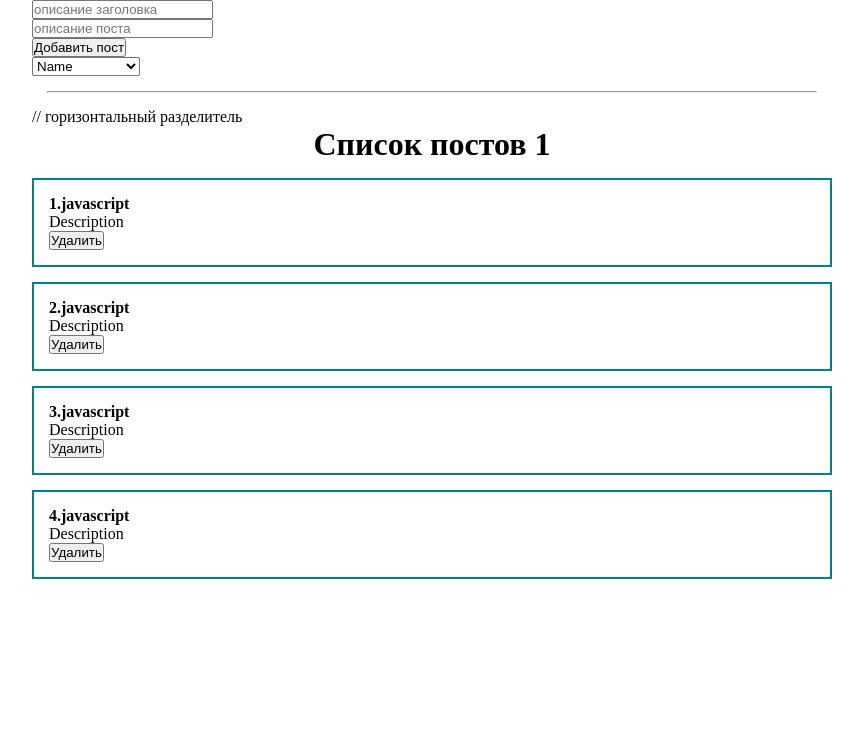
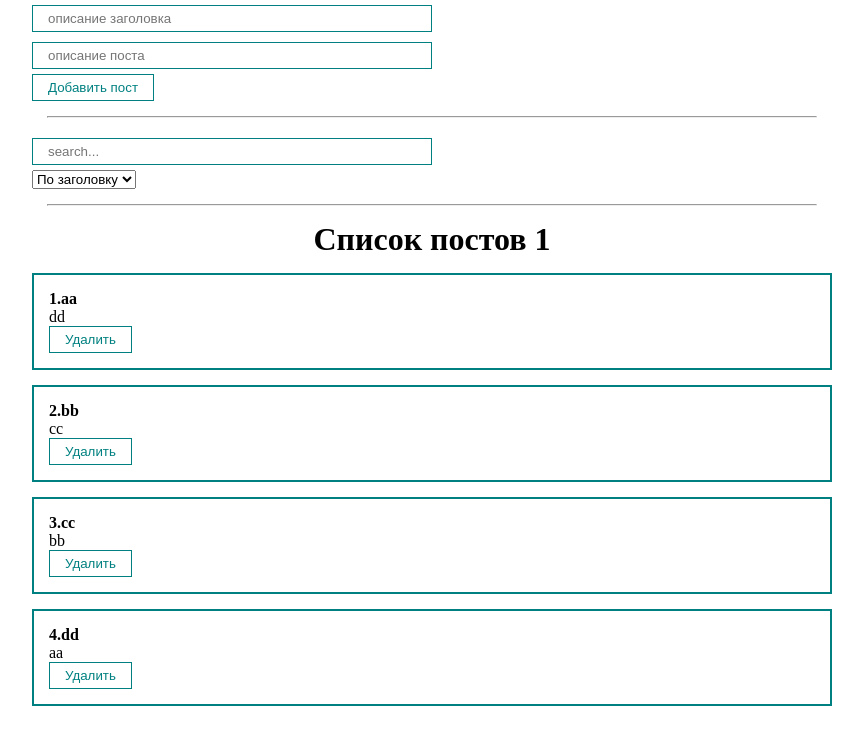
Before and after one commit to BuruninAlexander/toDoApp, a React (Create React App) app: page / in a window 1280 px wide. Shown: the top 744 px of the page, without its empty margins (208-1071 px from the left). Built offline with nearby package versions, Linux system fonts and the light colour scheme.

Commit message:
added sort posts arr

```diff
--- a/src/App.js
+++ b/src/App.js
@@ -4,15 +4,16 @@ import PostList from './Components/PostList';
 import './Styles/App.css'
 import MyButton from './Ui/Button /MyButton';
 import MyInput from './Ui/Input/MyInput';
+import MySelect from './Ui/select/select';
 
 
 
 function App() {
   const [posts, setPosts] = useState(
-    [{ id: 1, title: "javascript", body: 'Description' },
-    { id: 4, title: "javascript", body: 'Description' },
-    { id: 2, title: "javascript", body: 'Description' },
-    { id: 3, title: "javascript", body: 'Description' },
+    [{ id: 1, title: "aa", body: 'dd' },
+    { id: 4, title: "bb", body: 'cc' },
+    { id: 2, title: "cc", body: 'bb' },
+    { id: 3, title: "dd", body: 'aa' },
     ]
   )
   const createPost = (newPost) => {
@@ -21,20 +22,38 @@ function App() {
   const removePost = (post) => {
     setPosts(posts.filter(p => p.id !== post.id))
   }
-
-
+  const [selectedSort, setSelectedSort] = useState('')
+  const sortPost = (sort) => {
+    setSelectedSort(sort);
+    setPosts([...posts].sort((a, b) => a[sort].localeCompare(b[sort])))
+    console.log(sort)
+  }
+  const [search, setSearch] = useState("")
   return (
     <div className="App">
       <PostForm create={createPost} />
       <div>
-        <select>
-          <option value="value1">Name</option>
-          <option value="value2">Description</option>
-          <option value="value3">somethingelse</option>
+        <hr style={{ margin: "15px" }}></hr>
+        <MyInput
+          value={search}
+          onChange={e => setSearch(e.target.value)}
+          placeholder={"search..."} >
 
-        </select>
+
+        </MyInput>
+        <MySelect
+          value={selectedSort}
+          onChange={sortPost}
+          options={[
+            { value: "title", name: "По заголовку" },
+            { value: "body", name: "По описанию" }
+          ]}
+          defaultOption={"Сортировка"}>
+
+        </MySelect>
+        <hr style={{ margin: "15px" }}></hr>
+
       </div>
-      <hr style={{ margin: "15px" }}></hr> // горизонтальный разделитель
       {posts.length !== 0
         ?
         <PostList remove={removePost} posts={posts} title="Список постов 1" />
--- a/src/Components/PostItem.jsx
+++ b/src/Components/PostItem.jsx
@@ -11,7 +11,15 @@ const PostItem = (props) => {
                         {props.post.body}
                     </div>
                     <div className="postsBTN">
-                        <MyButton onClick={() => props.remove(props.post)} >Удалить</MyButton>
+                        <MyButton style={{
+                            padding: "5px 15px",
+                            color: "teal",
+                            fontsize: "14px",
+                            background: "transparent",
+                            border: " 1px solid teal",
+                            cursor: "pointer",
+                        }}
+                            onClick={() => props.remove(props.post)} >Удалить</MyButton>
                     </div>
                 </div>
             </div>
--- a/src/Ui/Button /MyButton.jsx
+++ b/src/Ui/Button /MyButton.jsx
@@ -3,9 +3,18 @@ import classes from './MyButtonModules.css'
 
 function MyButton({ children, ...props }) {
     return (
-        <button className={classes.myBtn} {...props} >
+        <button
+            style={{
+                padding: "5px 15px",
+                color: "teal",
+                fontsize: "14px",
+                background: "transparent",
+                border: " 1px solid teal",
+                cursor: "pointer",
+            }}
+            className={classes.myBtn} {...props} >
             {children}
-        </button>
+        </button >
     )
 }
 export default MyButton;
--- a/src/Ui/Input/MyInput.jsx
+++ b/src/Ui/Input/MyInput.jsx
@@ -4,7 +4,13 @@ const MyInput = (props) => {
     return (
 
         <div>
-            <input className={"Тут должны быть стили"} {...props}></input>
+            <input style={{
+                width: "50%",
+                padding: "5px 15px",
+                margin: "5px 0",
+                border: "1px solid teal"
+            }}
+                className={"Тут должны быть стили"} {...props}></input>
 
         </div>
     )
--- /dev/null
+++ b/src/Ui/select/select.jsx
@@ -0,0 +1,19 @@
+import React, { useState } from "react"
+const MySelect = ({ options, defaultOption, value, onChange }) => {
+    return (
+        <select
+            value={value}
+            onChange={event => onChange(event.target.value)}>
+
+            <option disabled value=" ">{defaultOption}</option>
+            {options.map(e =>
+                <option value={e.value} key={e.value} >
+                    {e.name}
+                </option>
+
+            )}
+        </select>
+
+    )
+}
+export default MySelect;
```
